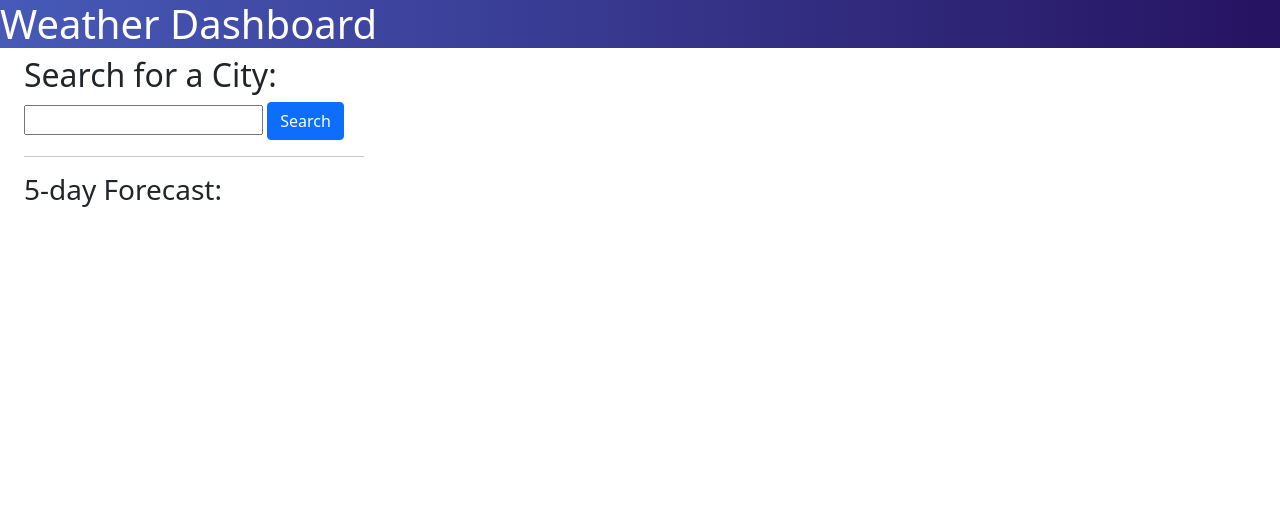
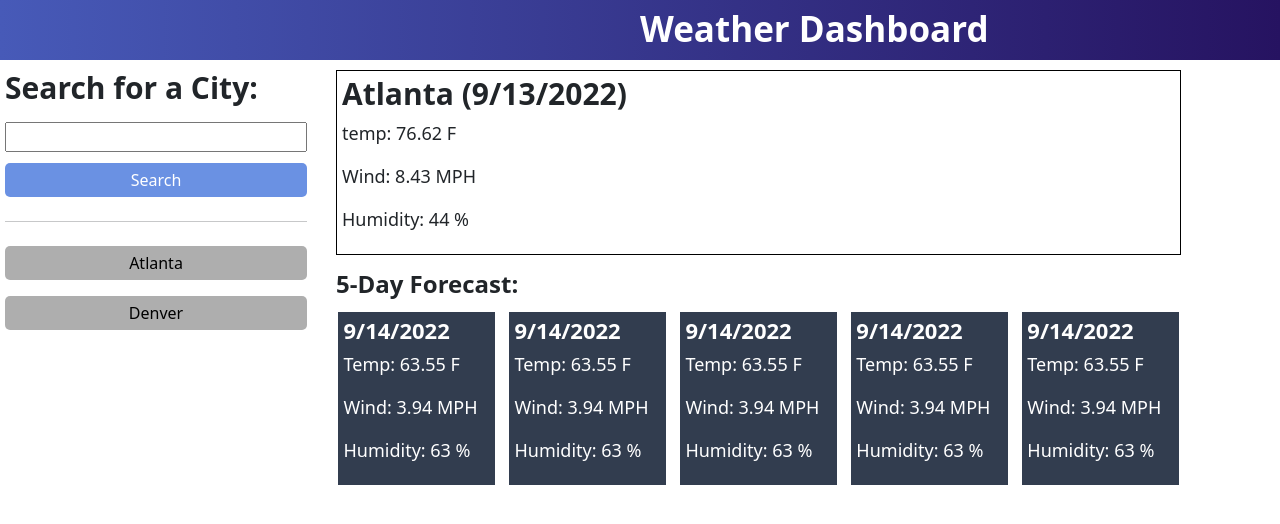
Before and after one commit to IsabellaKingson/weather-app, a plain HTML site: page index.html in a window 1280 px wide. Drawn offline with nearby package versions, Linux system fonts and the light colour scheme.

Commit message:
Improved CSS to be more accurate

```diff
--- a/assets/css/styles.css
+++ b/assets/css/styles.css
@@ -1,4 +1,64 @@
 header {
     background-image: linear-gradient(to right, #475AB8, #261361);
     color: white;
+    height: 60px;
+    padding-top: 8px;
+    margin-bottom: 5px;
 }
+h1 {
+    font-size: 35px;
+    font-weight: bold;
+
+}
+h2 {
+    font-size: 30px;
+    font-weight: bold;
+}
+.search-bar {
+    margin: 5px;
+}
+.button {
+    width: 100%;
+    color: black;
+    background-color: #AEAEAE;
+    border: none;
+    border-radius: 5px;
+    margin: 8px 0;
+    padding: 5px;
+}
+.search {
+    color: white;
+    background-color: #6A91E3;
+}
+input {
+    width: 100%;
+    margin-bottom: 3px;
+}
+h3 {
+    font-size: 24px;
+    font-weight: bold;
+    padding: 10px 0 5px;
+}
+p {
+    font-size: 18px;
+}
+.current-card {
+    width: 100%;
+    border: black 1px solid;
+    margin: 5px 0;
+    padding: 5px;
+}
+h4 {
+    font-size: 22px;
+    font-weight: bold;
+}
+.forecast-cards {
+    display: flex;
+    justify-content: space-evenly;
+}
+.demo-card {
+    background-color: #323D4F;
+    color: white;
+    width: 18%;
+    padding: 5px;
+}
--- a/index.html
+++ b/index.html
@@ -11,30 +11,68 @@
     <title>Weather Dashboard</title>
   </head>
   <body>
-    <header class="col-12"><h1>Weather Dashboard</h1></header>
-    <main class="container row">
-      <div class="col-4">
+    <header class="col-12"><h1 class="col-4 offset-6">Weather Dashboard</h1></header>
+    <main class="row">
+      <div class="col-3 search-bar">
         <div>
-          <form>
-            <label for="city-input" class="h2">Search for a City:</label>
-            <input type="text" id="city-input" />
-            <button type="button" class="btn btn-primary" id="search-button">Search</button>
-          </form>
+            <label for="city-input" class="h2"><h2>Search for a City:</h2></label>
+            <input type="text" id="city-input"/>
+            <button type="button" class="search button" id="search-button">Search</button>
         </div>
-        <hr />
-        <div class="search-history"></div>
+        <hr>
+        <div class="search-history">
+          <button type="button" class="button">Atlanta</button>
+          <button type="button" class="button">Denver</button>
+        </div>
       </div>
-      <seciton class="container">
-        <div>
-          <div id="current-title"></div>
-          <div id="current-weather"></div>
+      <section class="col-8">
+        <div class="current-card">
+          <div id="current-title">
+            <h2>Atlanta (9/13/2022)</h2>
+          </div>
+          <div id="current-weather">
+            <p>temp: 76.62 F</p>
+            <p>Wind: 8.43 MPH</p>
+            <p>Humidity: 44 %</p>
+          </div>
         </div>
         <div>
-          <h3>5-day Forecast:</h3>
-          <div id="5-day-forecast"></div>
+          <h3>5-Day Forecast:</h3>
+          <div id="5-day-forecast" class="forecast-cards row">
+            <div class="demo-card">
+              <h4>9/14/2022</h4>
+              <p>Temp: 63.55 F</p>
+              <p>Wind: 3.94 MPH</p>
+              <p>Humidity: 63 %</p>
+            </div>
+            <div class="demo-card">
+              <h4>9/14/2022</h4>
+              <p>Temp: 63.55 F</p>
+              <p>Wind: 3.94 MPH</p>
+              <p>Humidity: 63 %</p>
+            </div>
+            <div class="demo-card">
+              <h4>9/14/2022</h4>
+              <p>Temp: 63.55 F</p>
+              <p>Wind: 3.94 MPH</p>
+              <p>Humidity: 63 %</p>
+            </div>
+            <div class="demo-card">
+              <h4>9/14/2022</h4>
+              <p>Temp: 63.55 F</p>
+              <p>Wind: 3.94 MPH</p>
+              <p>Humidity: 63 %</p>
+            </div>
+            <div class="demo-card">
+              <h4>9/14/2022</h4>
+              <p>Temp: 63.55 F</p>
+              <p>Wind: 3.94 MPH</p>
+              <p>Humidity: 63 %</p>
+            </div>
         </div>
     </section>
     </main>
+    <script src="https://cdn.jsdelivr.net/npm/bootstrap@5.0.2/dist/js/bootstrap.bundle.min.js" integrity="sha384-MrcW6ZMFYlzcLA8Nl+NtUVF0sA7MsXsP1UyJoMp4YLEuNSfAP+JcXn/tWtIaxVXM" crossorigin="anonymous"></script>
     <script src="https://cdn.jsdelivr.net/npm/dayjs@1/dayjs.min.js"></script>
     <script src="./assets/js/script.js"></script>
   </body>
```
